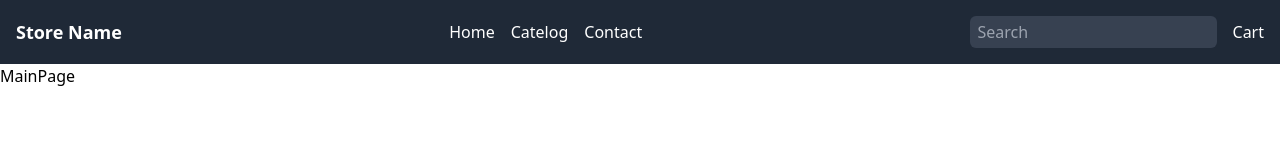
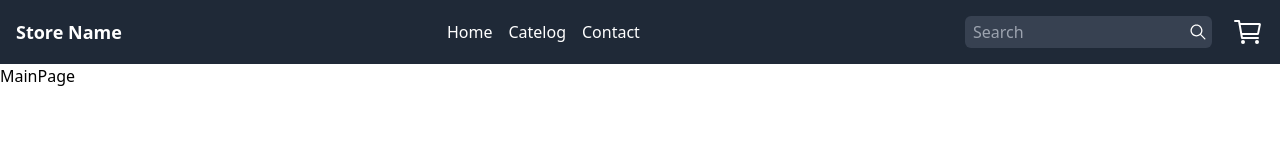
Before and after one commit to OstrichWhite/storefront, a React (Vite) app: page / in a window 1280 px wide. Shown: the top 160 px of the page. Built offline with nearby package versions, Linux system fonts and the light colour scheme.

Commit message:
Refactored Navbar.

```diff
--- a/src/Components/Navbar.tsx
+++ b/src/Components/Navbar.tsx
@@ -1,49 +1,44 @@
+import classNames from "classnames";
+
+import { IoCartOutline } from "react-icons/io5";
+import { IoIosSearch } from "react-icons/io";
+
+const navbarClasses = classNames(
+  "bg-gray-800",
+  "flex",
+  "justify-between",
+  "p-4",
+  "items-center"
+);
+const storeNameClasses = classNames("text-lg", "font-bold", "text-white");
+const linkClasses = classNames("text-white", "hover:text-gray-400");
+const inputClasses = classNames(
+  "px-2",
+  "py-1",
+  "bg-gray-700",
+  "rounded-md",
+  "focus:outline-none",
+  "focus:ring-1",
+  "focus:ring-white"
+);
 const Navbar = () => (
-  <nav className="bg-gray-800 flex justify-between p-4 items-center">
-    <div className="text-white text-lg font-bold">Store Name</div>
+  <nav className={navbarClasses}>
+    <div className={storeNameClasses}>Store Name</div>
     <div className="flex space-x-4">
-      <div className="text-white hover:text-gray-400">Home</div>
-      <div className="text-white hover:text-gray-400">Catelog</div>
-      <div className="text-white hover:text-gray-400">Contact</div>
+      <div className={linkClasses}>Home</div>
+      <div className={linkClasses}>Catelog</div>
+      <div className={linkClasses}>Contact</div>
     </div>
-    <div className="flex items-center space-x-4">
-      <div className=" relative text-white">
-        <input
-          type="text"
-          placeholder="Search"
-          className=" px-2 py-1 bg-gray-700 rounded-md focus:outline-none focus:ring-1 focus:ring-white"
-        />
+    <div className="flex items-center">
+      <div className="flex items-center text-white">
+        <input type="text" placeholder="Search" className={inputClasses} />
+        <IoIosSearch className="relative right-6 size-5" />
       </div>
-      <div className="text-white hover:text-gray-400">Cart</div>
+      <div className="text-white hover:text-gray-400">
+        <IoCartOutline className="size-8" />
+      </div>
     </div>
   </nav>
 );
 
 export default Navbar;
-
-{
-  /*
-    <nav class="bg-gray-800 p-4 flex items-center justify-between">
-  <div class="text-white text-lg font-bold">Store Name</div>
-  <div class="flex space-x-4">
-    <div class="text-white hover:text-gray-400 transition">Home</div>
-    <div class="text-white hover:text-gray-400 transition">Catalog</div>
-    <div class="text-white hover:text-gray-400 transition">Contact</div>
-  </div>
-  <div class="text-white">Search</div>
-  <div class="relative text-white">
-  <input
-    type="text"
-    placeholder="Search..."
-    class="py-2 px-4 bg-gray-700 rounded-md focus:outline-none focus:ring focus:border-blue-300"
-  />
-  <button class="absolute right-2 top-1/2 transform -translate-y-1/2 text-gray-400 hover:text-white focus:outline-none">
-    <i class="fas fa-search"></i>
-  </button>
-</div>
-
-  <div class="text-white">Cart</div>
-</nav>
-
-  */
-}
```
